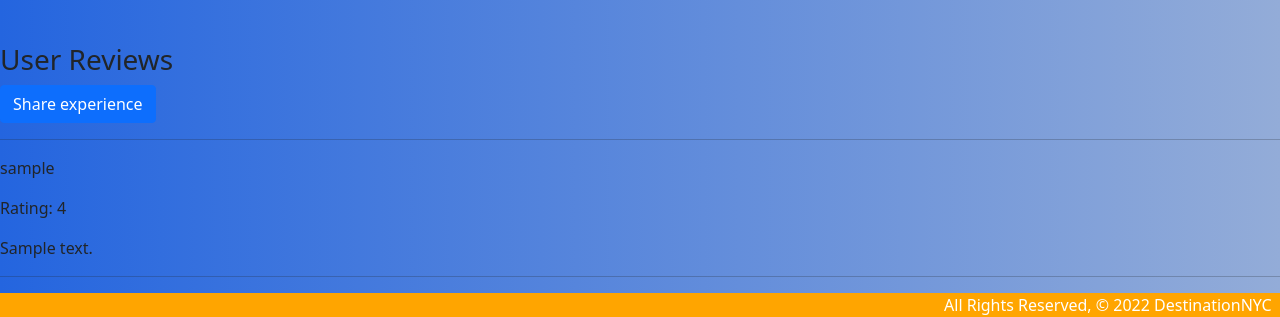
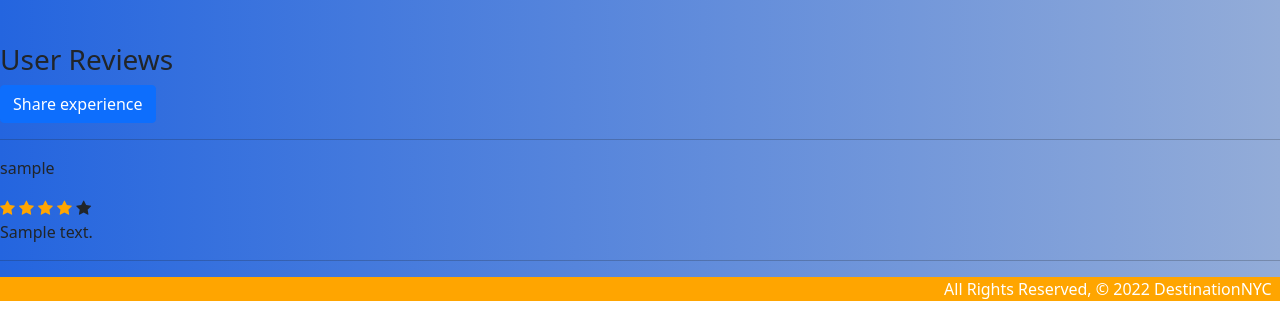
Before and after one commit to Mira85/project_4, a Django app: page /points_of_interest/1/ in a window 1280 px wide. Shown: the part 542-859 px from the top of the page. Run offline with Django 4.2, Linux system fonts and the light colour scheme; tables that the repository leaves empty hold one stand-in row (values such as "Sample post"); a database or web service that is not in the repository returns one stand-in record (values such as "Sample title"); data that the repository does not hold is empty; style sheets or scripts are compiled from the project's sources; some libraries are stand-ins or nearby versions.

Commit message:
adds readme and adds star rating for review

```diff
--- a/main_app/templates/base.html
+++ b/main_app/templates/base.html
@@ -11,6 +11,7 @@
       <link href="https://cdn.jsdelivr.net/npm/bootstrap@5.1.3/dist/css/bootstrap.min.css" rel="stylesheet" integrity="sha384-1BmE4kWBq78iYhFldvKuhfTAU6auU8tT94WrHftjDbrCEXSU1oBoqyl2QvZ6jIW3" crossorigin="anonymous">
       <link rel="stylesheet" type="text/css" href="/static/css/styles.css" />
       <link rel="stylesheet" href="{% sass_src 'scss/sass_styles.scss' %}" type="text/css">
+      <link rel="stylesheet" href="https://cdnjs.cloudflare.com/ajax/libs/font-awesome/4.7.0/css/font-awesome.min.css">
       <style>
         @import url('https://fonts.googleapis.com/css2?family=Poppins:wght@100;400&display=swap');
       </style>
--- a/main_app/templates/interest/interest_fetch.html
+++ b/main_app/templates/interest/interest_fetch.html
@@ -13,10 +13,11 @@
                     <div class="form-group">
                         <ul id="add_itinerary_modal">
                             {% for itinerary in itineraries  %}
-                                <form action="{% url 'add_to_itinerary' user.id itinerary.id point_of_interest.id point_of_interest.name %}">
+                            <form
+                                action="{% url 'add_to_itinerary' user.id itinerary.id point_of_interest.id point_of_interest.name %}">
                                 <li>
                                     {{itinerary.name}}
-                                        <input class='itinerary-btn btn 'type="submit" value="&#43;">
+                                    <input class='itinerary-btn btn ' type="submit" value="&#43;">
                                 </li>
                             </form>
                             {% endfor %}
@@ -62,13 +63,17 @@
         {% endif %}
         <h5>Description</h5>
         <h6>
-        Lorem ipsum dolor sit amet consectetur adipisicing elit. Nihil blanditiis excepturi quae quos, totam reiciendis
+            Lorem ipsum dolor sit amet consectetur adipisicing elit. Nihil blanditiis excepturi quae quos, totam
+            reiciendis
             nulla mollitia repellat voluptas placeat? Quae eveniet amet et voluptatum dolor nam nostrum earum quasi.
-        Provident magni voluptatibus aperiam, in ipsam a veritatis cumque eius id sunt ex veniam rerum! Enim, suscipit
+            Provident magni voluptatibus aperiam, in ipsam a veritatis cumque eius id sunt ex veniam rerum! Enim,
+            suscipit
             eveniet animi magnam nam veritatis voluptates in porro commodi temporibus, ipsam vitae tempore.
-        Voluptatum omnis vitae beatae voluptate in cum nobis, nulla soluta. Excepturi natus rerum corporis. Ullam fugiat
+            Voluptatum omnis vitae beatae voluptate in cum nobis, nulla soluta. Excepturi natus rerum corporis. Ullam
+            fugiat
             perspiciatis voluptates fuga consequuntur omnis nobis, culpa tempora alias magnam amet optio eum veritatis.
-        Quibusdam voluptatum eius illum officia quae. Dolorum quod maiores perspiciatis magnam ratione sint earum ullam
+            Quibusdam voluptatum eius illum officia quae. Dolorum quod maiores perspiciatis magnam ratione sint earum
+            ullam
             aut
             laboriosam nesciunt, consectetur eum impedit cum unde id aliquid corrupti fugit repellat illum iure?
         </h6>
@@ -94,7 +99,8 @@
                         {% if user_review %}
                         <div class="form-group ">
                             <form class="modal_area"
-                            action="{% url 'update_review' point_of_interest.id user_review.first.id %}" method="POST">
+                                action="{% url 'update_review' point_of_interest.id user_review.first.id %}"
+                                method="POST">
                                 {% csrf_token %}
                                 {{ review_form.as_p }}
                                 <input type="submit" value="Update review" class="btn btn-primary review_btn">
@@ -130,10 +136,48 @@
         </div>
     </div>
 
+
+    <style>
+        .checked {
+            color: orange;
+        }
+    </style>
+
     {% for review in all_reviews  %}
     <hr />
     <p>{{review.user}}</p>
-<p>Rating: {{review.ratings}}</p>
+    {% if review.ratings == 5 %}
+    <span class="fa fa-star checked"></span>
+    <span class="fa fa-star checked"></span>
+    <span class="fa fa-star checked"></span>
+    <span class="fa fa-star checked"></span>
+    <span class="fa fa-star checked"></span>
+    {% elif review.ratings == 4 %}
+    <span class="fa fa-star checked"></span>
+    <span class="fa fa-star checked"></span>
+    <span class="fa fa-star checked"></span>
+    <span class="fa fa-star checked"></span>
+    <span class="fa fa-star"></span>
+    {% elif review.ratings == 3 %}
+    <span class="fa fa-star checked"></span>
+    <span class="fa fa-star checked"></span>
+    <span class="fa fa-star checked"></span>
+    <span class="fa fa-star"></span>
+    <span class="fa fa-star"></span>
+    {% elif review.ratings == 2 %}
+    <span class="fa fa-star checked"></span>
+    <span class="fa fa-star checked"></span>
+    <span class="fa fa-star"></span>
+    <span class="fa fa-star"></span>
+    <span class="fa fa-star"></span>
+    {% elif review.ratings == 1 %}
+    <span class="fa fa-star checked"></span>
+    <span class="fa fa-star"></span>
+    <span class="fa fa-star"></span>
+    <span class="fa fa-star"></span>
+    <span class="fa fa-star"></span>
+    {% endif %}
+
     <p>{{review.description}}</p>
     <hr />
     {% endfor %}
--- a/main_app/templates/interest/interest_index.html
+++ b/main_app/templates/interest/interest_index.html
@@ -2,4 +2,5 @@
 {% block content %}
 <h1 class="title">All Points Of Interest</h1>
 
+{% endfor %}
 {% endblock %}
--- a/main_app/views.py
+++ b/main_app/views.py
@@ -227,7 +227,11 @@ def search(request):
         url_search_term = urllib.parse.quote(" " + searched)
         searched_url = f"{NEIGHBORHOOD_BASE_URL}newyorkcity{url_search_term}&key={API_KEY}"
         response = requests.get(searched_url, headers=headers, data=payload)
+        place = response.json()['results']
+        context = {'place' : place}
+        #return render (request, 'interest/interest_index.html', context)
         place_id = response.json()['results'][0]['place_id']
         return redirect('point_of_interest_detail', point_of_interest_id = place_id)
+
     else:
          return render(request, 'interest/interest_index.html')
```
Also changed, not shown: README.md (added), main_app/static/css/styles.css (line endings or trailing spaces). Lines whose indentation alone changed are shown as unchanged.
